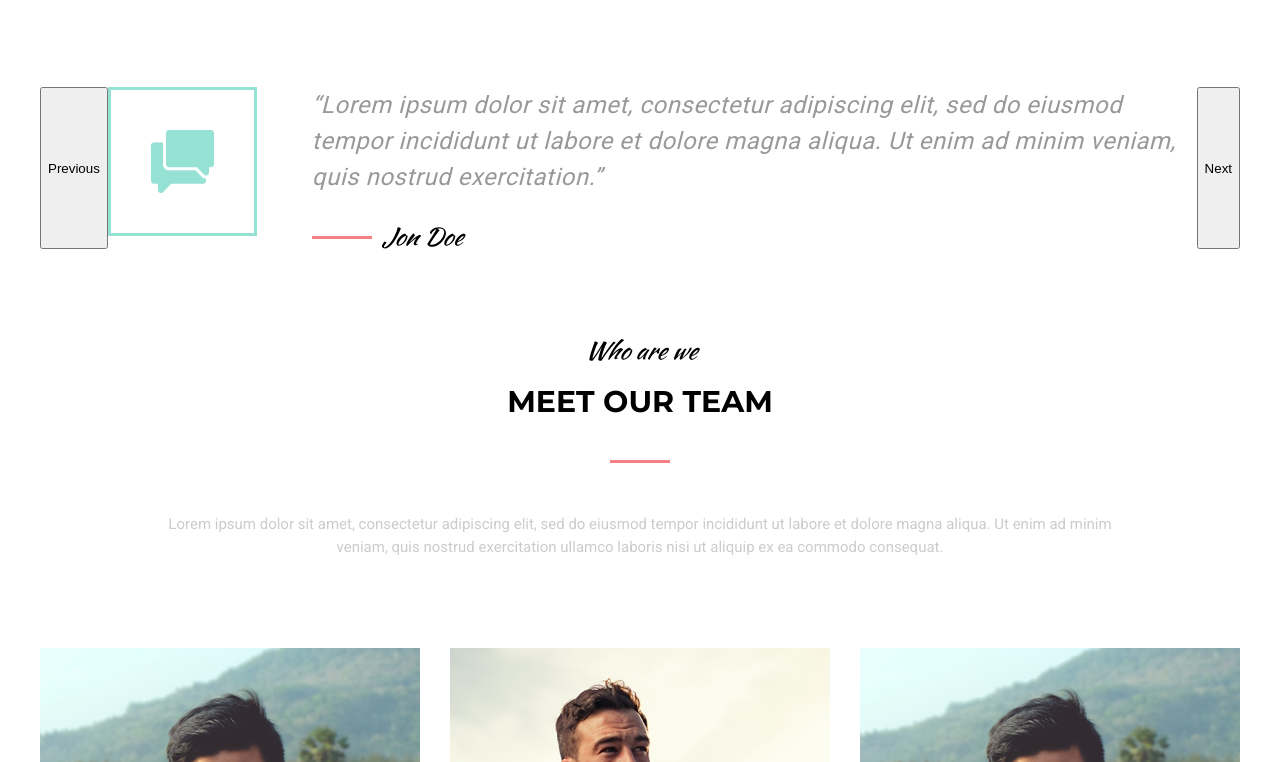
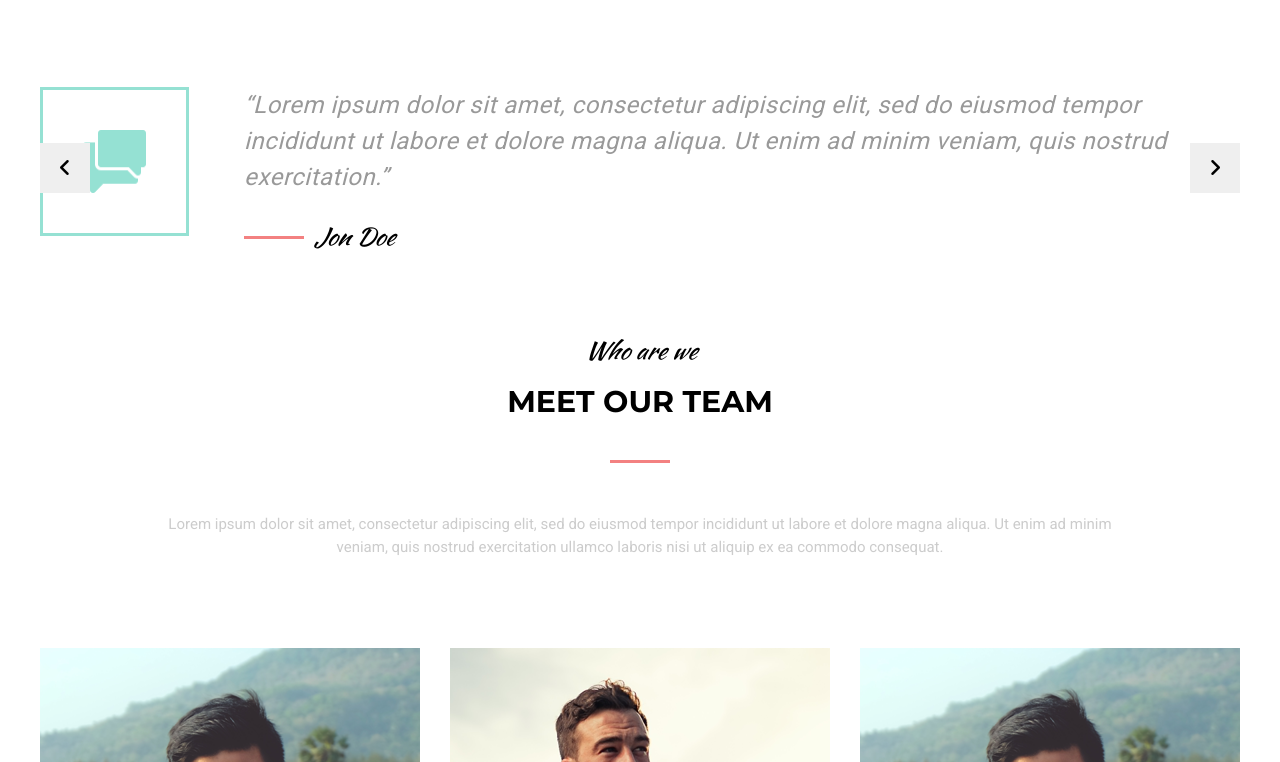
Before and after one commit to Ldthovn/mogo-temp, a plain HTML site: page index.html in a window 1280 px wide. Shown: the part 4278-5040 px from the top of the page. Drawn offline with nearby package versions, Linux system fonts and the light colour scheme.

Commit message:
slick arrow

```diff
--- a/app.js
+++ b/app.js
@@ -57,6 +57,18 @@ $(document).ready(function () {
     dots: false,
     arrows: true,
     infinite: true,
+    prevArrow:
+      "<button type='button' class='slick-prev pull-left'><i class='fa fa-angle-left slick-arrow aria-hidden='true'></i></button>",
+    nextArrow:
+      "<button type='button' class='slick-next pull-right'><i class='fa fa-angle-right slick-arrow' aria-hidden='true'></i></button>",
+    responsive: [
+      {
+        breakpoint: 480,
+        settings: {
+          arrows: false,
+        },
+      },
+    ],
   });
 });
 
--- a/style.css
+++ b/style.css
@@ -120,6 +120,37 @@ img {
   margin-bottom: 3rem;
   font-family: "Roboto", sans-serif;
   font-style: italic;
+}
+
+.slick-prev {
+  left: 0;
+}
+
+.slick-next {
+  right: 0;
+}
+
+.slick-arrow {
+  /* Căn giữa theo chiều dọc abscentery */
+  position: absolute;
+  top: 50%;
+  transform: translateY(-50%);
+  border: none;
+  width: 5rem;
+  height: 5rem;
+  display: flex;
+  justify-content: center;
+  align-items: center;
+  font-size: 2rem;
+  line-height: 1;
+  z-index: 1;
+  /* tsall tra */
+  transition: all 0.2s linear;
+}
+
+.slick-arrow:hover {
+  background-color: #2cccff;
+  color: #fff;
 }
 
 /* -------- Start Header -------- */
```
